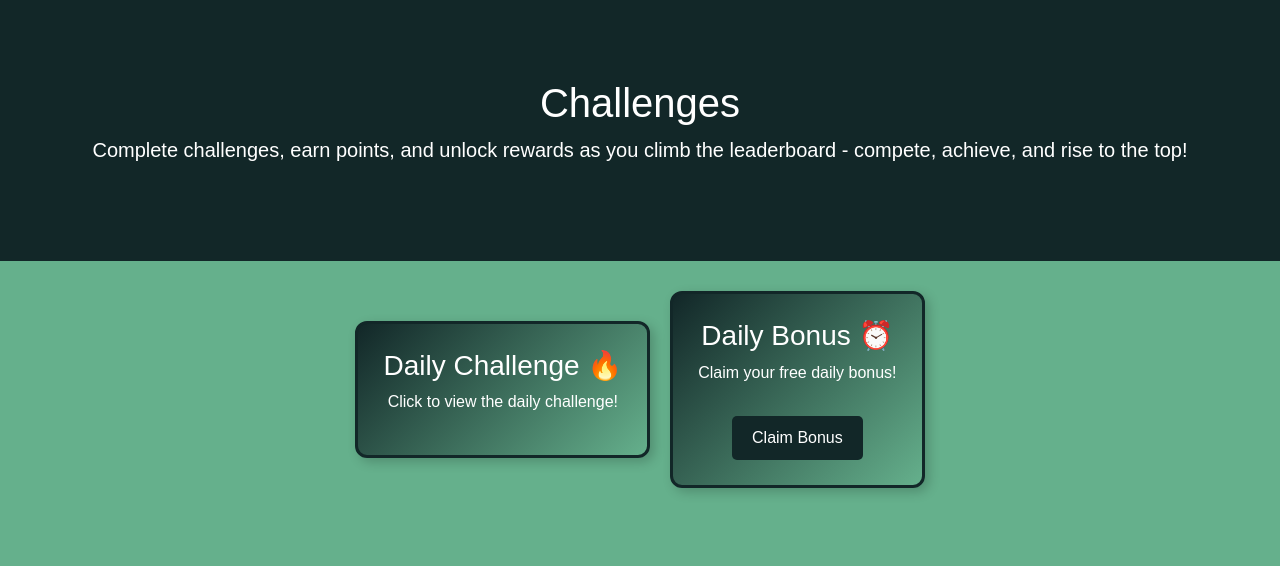
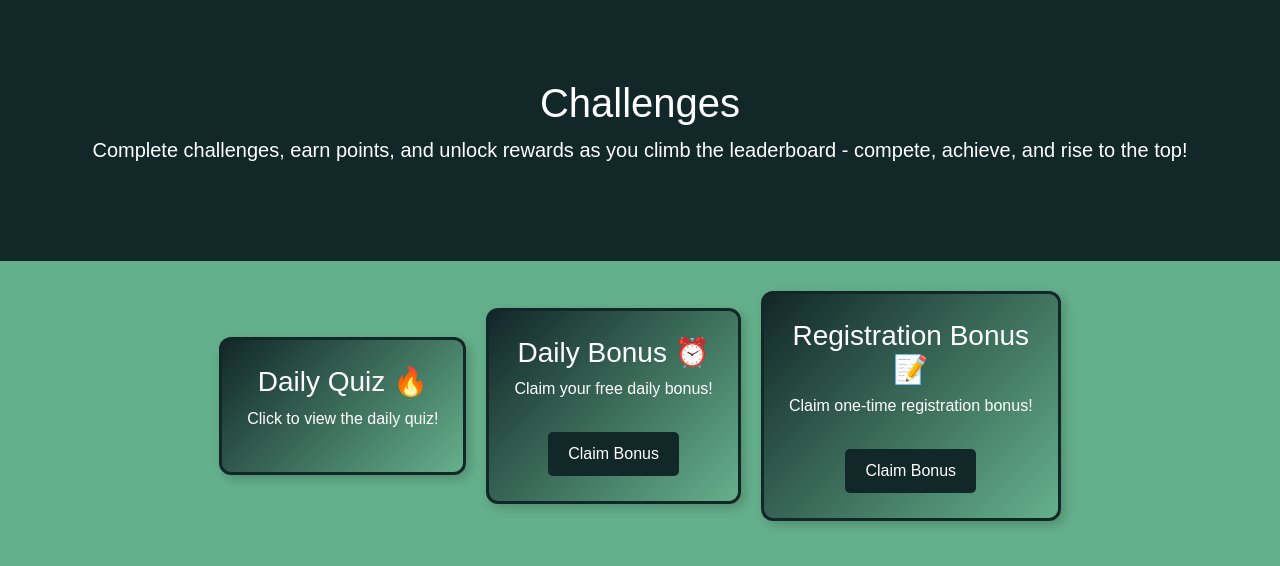
Before and after one commit to harrymcrae/engineering-project, a Django app: page /challenges/ in a window 1280 px wide. Shown: the part 71-637 px from the top of the page. Run offline with Django 5.2, Linux system fonts and the light colour scheme; the visitor is signed in with stand-in values (Sample User, id 1).

Commit message:
Addition of Registration Bonus to the Challenges page

```diff
--- a/challenges/templates/challenges.html
+++ b/challenges/templates/challenges.html
@@ -36,8 +36,9 @@
             border-bottom: 10px solid var(--secondary-color);
         }
 
-        .daily-challenge-card,
-        .daily-bonus-card {
+        .daily-quiz-card,
+        .daily-bonus-card,
+        .registration-bonus-card {
             background: linear-gradient(135deg, var(--primary-color), var(--secondary-color));
             padding: 25px;
             border-radius: 12px;
@@ -49,7 +50,7 @@
             text-align: center;
         }
 
-        .daily-challenge-card:hover {
+        .daily-quiz-card:hover {
             transform: translateY(-52%) scale(1.05);  /* Subtle hover effect */
             box-shadow: 6px 6px 14px rgba(0, 0, 0, 0.3);
         }
@@ -88,6 +89,7 @@
             cursor: pointer;
         }
 
+        .registration-bonus-claim-btn,
         .daily-bonus-claim-btn {
             background: var(--primary-color);
             color: white;
@@ -98,6 +100,7 @@
             margin-top: 15px;
         }
 
+        .registration-bonus-claim-btn:hover,
         .daily-bonus-claim-btn:hover:not(:disabled) {
             background: darkblue;
         }
@@ -110,17 +113,17 @@
 
         .challenge-container {
             display: flex;
-            flex-direction: row;  /* Stack them vertically */
-            align-items: center;  /* Center them */
+            flex-direction: row;
+            align-items: center;
             justify-content: center ;
-            gap: 20px;  /* Space between them */
+            gap: 20px;
             padding: 20px;
         }
 
         /* Adjust for larger screens */
         @media (min-width: 768px) {
             .daily-section {
-                flex-direction: row;  /* Align them in a row */
+                flex-direction: row;
                 justify-content: center;
             }
         }
@@ -162,44 +165,51 @@
     </header>
 
     <div class="challenge-container">
-        <!-- Daily Challenge Section -->
-        <div class="daily-challenge-card" onclick="openModal()" >
-            <h3>Daily Challenge 🔥</h3>
-            <p>Click to view the daily challenge!</p>
+        <!-- Daily Quiz Section -->
+        <div class="daily-quiz-card" onclick="openModal()" >
+            <h3>Daily Quiz 🔥</h3>
+            <p>Click to view the daily quiz!</p>
         </div>
 
         <!-- Daily Bonus Section -->
         <div class="daily-bonus-card">
             <h3>Daily Bonus ⏰</h3>
             <p>Claim your free daily bonus!</p>
-            <button class="daily-bonus-claim-btn" id="claimBonusBtn" onmousedown="claimBonus()">Claim Bonus</button>
+            <button class="daily-bonus-claim-btn" id="claimDailyBonusBtn" onmousedown="claimDailyBonus()">Claim Bonus</button>
+        </div>
+
+        <!-- Registration Bonus Section -->
+        <div class="registration-bonus-card" id="registrationBonusCard">
+            <h3>Registration Bonus 📝</h3>
+            <p>Claim one-time registration bonus!</p>
+            <button class="registration-bonus-claim-btn" id="claimRegistrationBonusBtn" onmousedown="claimRegistrationBonus()">Claim Bonus</button>
         </div>
     </div>
 
 
-    <!-- Daily Challenge Model -->
-    <div id="challengeModal" class="modal">
+    <!-- Daily Quiz Model -->
+    <div id="quizModal" class="modal">
         <div class="modal-content">
             <span class="close-btn" onclick="closeModal()">&times;</span>
-            <h2>Daily Challenge</h2>
-            <p>Participate in sustainability challenges around campus and earn points!</p>
+            <h2>Daily Quiz</h2>
+            <p>Daily quiz will appear here!</p>
         </div>
     </div>
 
     <script>
         function openModal() {
-            document.getElementById("challengeModal").style.display = "flex";
+            document.getElementById("quizModal").style.display = "flex";
         }
 
         function closeModal() {
-            document.getElementById("challengeModal").style.display = "none";
+            document.getElementById("quizModal").style.display = "none";
         }
     </script>
 
 
     <!-- Code for Daily Bonus -->
     <script>
-        let btn = document.getElementById("claimBonusBtn");
+        let btn = document.getElementById("claimDailyBonusBtn");
         let lastClaimTime = localStorage.getItem("lastClaimTime");
 
         function updateButtonState() {
@@ -213,7 +223,7 @@
             }
         }
 
-        function claimBonus() {
+        function claimDailyBonus() {
             alert("Daily bonus has been claimed! 🎉");
             localStorage.setItem("lastClaimTime", Date.now());
             disableButtonWithCountdown(86400000); // 24-hour cooldown
@@ -252,8 +262,23 @@
         updateButtonState();
 
         // Attach event listener to button
-        btn.addEventListener("click", claimBonus);
+        btn.addEventListener("click", claimDailyBonus);
 
     </script>
+
+    <!-- Code for Daily Bonus -->
+     <script>
+        function claimRegistrationBonus() {
+            alert("Registration bonus has been claimed! 🎉");
+            document.getElementById("registrationBonusCard").style.display="none";
+            localStorage.setItem("registrationBonusClaimed", "true");
+        }
+
+        window.onload = function() {
+            if (localStorage.getItem("registrationBonusClaimed") === "true") {
+                document.getElementById("registrationBonusCard").style.display = "none";
+            }
+        };
+     </script>
 </body>
 </html>
```
Also changed, not shown: db-Harry.sqlite3 (added).
